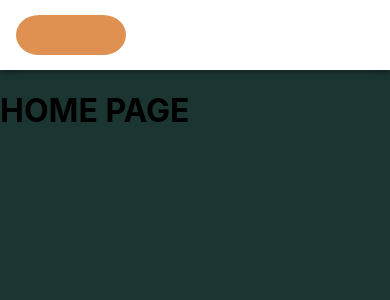
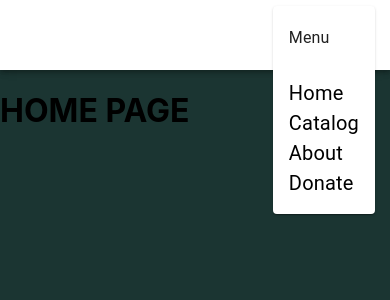
Before and after one commit to JayNode/FFG, a React (Create React App) app in the folder fabled/: page / in a window 390 px wide. Shown: the top 300 px of the page. Built offline with nearby package versions, Linux system fonts and the light colour scheme.

Commit message:
dropdown cleanup

```diff
--- a/fabled/src/components/navbar/Navbar.css
+++ b/fabled/src/components/navbar/Navbar.css
@@ -1,8 +1,3 @@
-.MuiMenuItem-root:disabled {
-  cursor: not-allowed;
-  pointer-events: auto;
-}
-
 /* Navigation */
 .navlinks {
   display: flex;
@@ -25,35 +20,24 @@
 
 /* Navigation dropdown */
 .dropdown {
-  background-color: #de9151;
-  border-radius: 50% / 120%;
-  width: 110px;
-  height: 40px;
-  margin: 13px 0 0 0;
   display: none;
-
-  &:hover {
-    & .dropdown-title {
-      display: block;
-      font-size: 22px;
-      font-weight: 600;
-    }
-
-    & .dropdown-button {
-      width: 110px;
-    }
-  }
+  position: absolute;
+  top: 6px;
+  right: 15px;
 }
 
-.dropdown-title {
-  display: none;
-  color: black;
-  padding: 0;
-  margin: 0;
+#dropdown-header {
+  border-radius: 50% / 120%;
+  font-size: 22px;
 }
 
-#menu-dropdown {
-  margin: 13px 0 0 0;
+/* .MuiAccordionSummary-expandIconWrapper.Mui-expanded {
+  transform: rotate(90deg);
+} */
+
+#dropdown-text {
+  text-align: left;
+  font-size: 20px;
 }
 
 .droplink {
@@ -64,12 +48,12 @@
 
 /* Dropdown display parameters */
 @media screen and (max-width: 600px) {
+  .dropdown {
+    display: block;
+  }
+
   .navlinks {
     display: none;
-  }
-
-  .dropdown {
-    display: block;
   }
 }
 
--- a/fabled/src/components/navbar/Navbar.js
+++ b/fabled/src/components/navbar/Navbar.js
@@ -4,6 +4,9 @@ import { Link } from "react-router-dom";
 import "./Navbar.css";
 
 import AppBar from '@mui/material/AppBar';
+import Accordion from '@mui/material/Accordion';
+import AccordionDetails from '@mui/material/AccordionDetails';
+import AccordionSummary from '@mui/material/AccordionSummary';
 import Container from '@mui/material/Container';
 import Box from '@mui/material/Box';
 import Toolbar from '@mui/material/Toolbar';
@@ -17,14 +20,10 @@ const pages = ['Home', 'Catalog', 'About', 'Donate'];
 
 const Navbar = () => {
 
-  const [anchorElNav, setAnchorElNav] = useState(null);
+  const [expanded, setExpanded] = useState('panel');
 
-  const handleOpenNavMenu = (event) => {
-    setAnchorElNav(event.currentTarget);
-  };
-
-  const handleCloseNavMenu = () => {
-    setAnchorElNav(null);
+  const handleChange = (panel) => (event, newExpanded) => {
+    setExpanded(newExpanded ? panel : false);
   };
 
   return (
@@ -46,60 +45,20 @@ const Navbar = () => {
 
         {/* Dropdown Links */}
         <Box className="dropdown">
-          <IconButton className="dropdown-button" onClick={handleOpenNavMenu} >
-            {/* <Menu
-              id="menu-dropdown"
-              anchorEl={anchorElNav}
-              anchorOrigin={{
-                vertical: 'top',
-                horizontal: '',
-              }}
-              keepMounted
-              transformOrigin={{
-                vertical: 'top',
-                horizontal: 'right',
-              }}
-              open={Boolean(anchorElNav)}
-              onClose={handleCloseNavMenu}
-            >
+          <Accordion id='accordian' expanded={expanded === 'panel'} onChange={handleChange('panel')}>
+            <AccordionSummary id="dropdown-header">
+              <Typography>Menu</Typography>
+            </AccordionSummary>
+            <AccordionDetails id=''>
               {pages.map((pages) => (
-                <MenuItem key={pages} onClick={handleCloseNavMenu}>
-                  <Typography textAlign="center">
-                    <Link to={`/${pages}`} className="droplink">
-                      {pages}
-                    </Link>
-                  </Typography>
-                </MenuItem>
-              ))}
-            </Menu> */}
-            <Typography className='dropdown-title'>Menu</Typography>
-          </IconButton>
-
-          <Menu
-            id="menu-dropdown"
-            anchorEl={anchorElNav}
-            anchorOrigin={{
-              vertical: 'top',
-              horizontal: '',
-            }}
-            keepMounted
-            transformOrigin={{
-              vertical: 'top',
-              horizontal: 'right',
-            }}
-            open={Boolean(anchorElNav)}
-            onClose={handleCloseNavMenu}
-          >
-            {pages.map((pages) => (
-              <MenuItem key={pages} onClick={handleCloseNavMenu}>
-                <Typography textAlign="center">
+                <Typography id='dropdown-text' textAlign="left">
                   <Link to={`/${pages}`} className="droplink">
                     {pages}
                   </Link>
                 </Typography>
-              </MenuItem>
-            ))}
-          </Menu>
+              ))}
+            </AccordionDetails>
+          </Accordion>
         </Box>
       </Toolbar>
     </AppBar>
```
